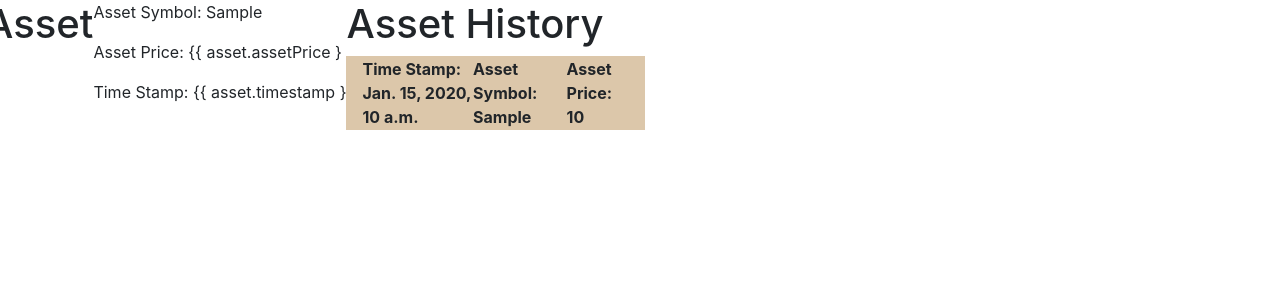
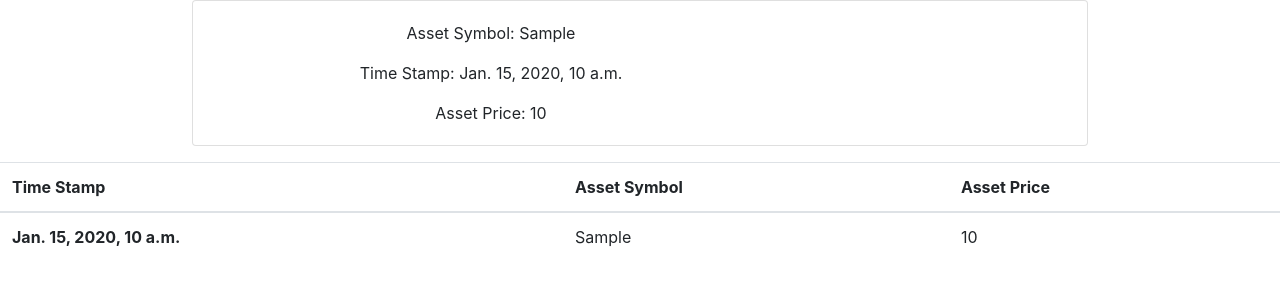
Before and after one commit to LoveFallen/TT3_Group18, a Django app: template project4/network/templates/network/asset.html in a window 1280 px wide. Shown: the part 56-356 px from the top of the page. Run offline with Django 3.2, Linux system fonts and the light colour scheme; the template is opened without the code that fills it: most values are stand-ins (such as "Sample title", 1, 10 or a date in 2020); lists and menus that the app fills with data are empty; some libraries are stand-ins or nearby versions.

Commit message:
Update asset.html

```diff
--- a/project4/network/templates/network/asset.html
+++ b/project4/network/templates/network/asset.html
@@ -4,32 +4,37 @@
 <head>
     <title>Asset</title>
 </head>
-<body>
-<div class="row">
-    <centre><h1>Asset</h1></centre>
-    <div class="Asset">
-        <p>Asset Symbol: {{ asset.assetSymbol }}</p>
-        <p>Asset Price: {{ asset.assetPrice }</p>
-        <p>Time Stamp: {{ asset.timestamp }</p>
-    </centre>
-    <br />
+<div class="card mb-3 text-center mx-auto" style="max-width: 70%;">
+    <div class="row no-gutters">
+      <div class="col-md-8">
+        <div class="card-body">
+            <p class="card-text"> Asset Symbol: {{ assets.assetSymbol}} </p>
+            <p class="card-text"> Time Stamp: {{ assets.timestamp }}</p>
+            <p class="card-text"> Asset Price: {{ assets.assetPrice }}</p>
+        </div>
+
+      </div>
+    </div>
 </div>
-<br>
-{% for asset in assets %}
-<div class="newrow">
-<centre><h1>Asset History</h1></centre>
-  <div class="col-sm-6" style="background-color:#DCC7AA;">
-      <table style="width:100%">
-          <tr>
-              <th>Time Stamp: {{ historical.timestamp }}</th>
-              <th>Asset Symbol: {{ historical.assetSymbol }}</th>
-              <th>Asset Price: {{ historical.assetPrice }}</th>
-          </tr>
-      </table>
-      </div></div>
-  </div>
-</div>
-{% endfor %}
+
+<table class="table">
+    <thead>
+      <tr>
+        <th scope="col">Time Stamp</th>
+        <th scope="col">Asset Symbol</th>
+        <th scope="col">Asset Price</th>
+    </thead>
+    <tbody>
+        {% for historical in historicals %}
+      <tr>
+        <th scope="row"> {{ historical.timestamp }}</th>
+        <td>{{ historical.assetSymbol }}</td>
+        <td>{{ historical.assetPrice }}</td>
+      </tr>
+      {% endfor %}
+
+    </tbody>
+  </table>
 
 
 </div>
```
